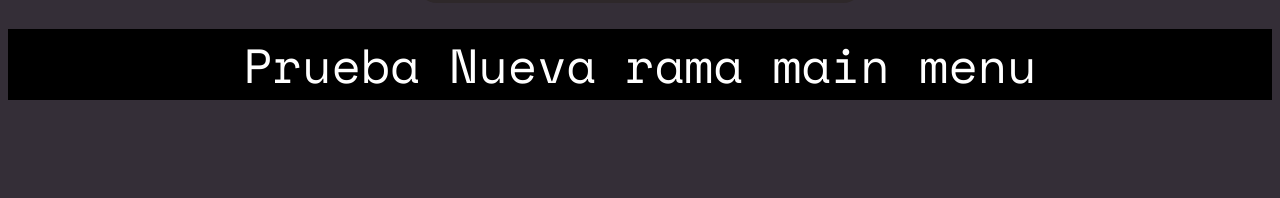
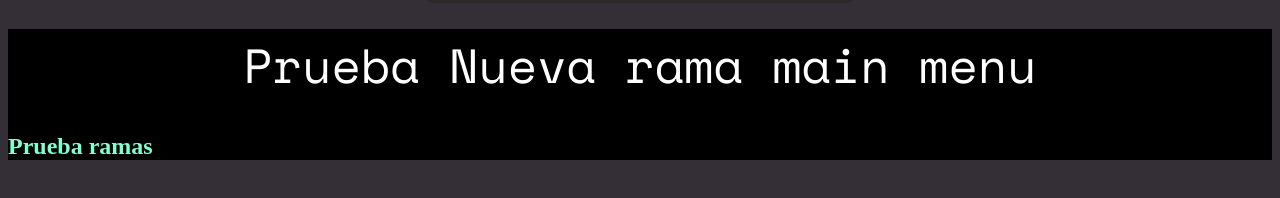
Before and after one commit to WallalaIronRed/Branching_trabajo, a plain HTML site: page index.html in a window 1280 px wide. Shown: the part 578-776 px from the top of the page. Drawn offline with nearby package versions, Linux system fonts and the light colour scheme; files that its build step writes are made by us from their sources.

Commit message:
h2 footere

```diff
--- a/index.html
+++ b/index.html
@@ -22,6 +22,7 @@
 
 <footer class="footer">
   <h1>Prueba Nueva rama main menu</main></h1>
+  <h2>Prueba ramas</h2>
 </footer>
 </body>
 </html>
```
